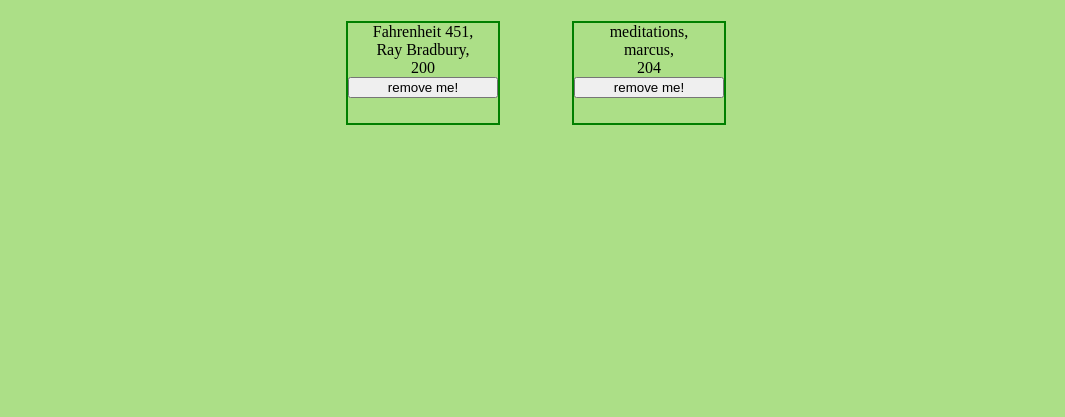
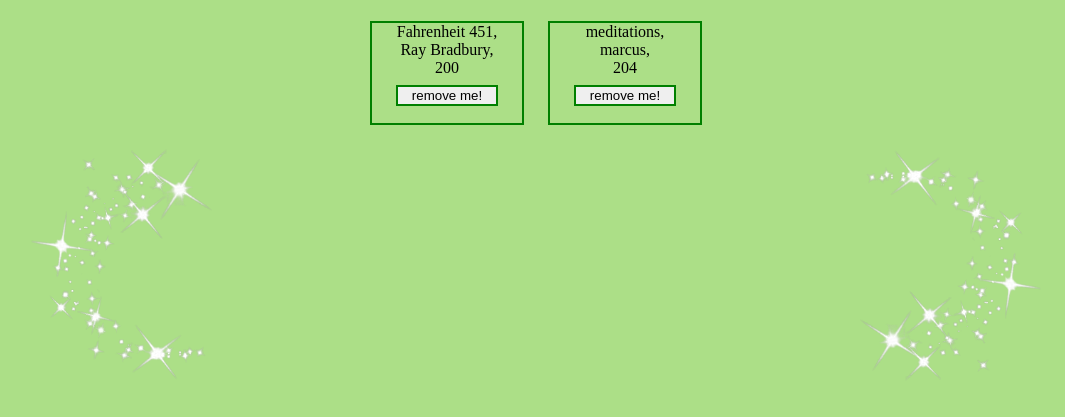
Before and after one commit to ejb1733/library, a plain HTML site: page index.html in a window 1280 px wide. Shown: the part 113-530 px from the top of the page, without its empty margins (104-1169 px from the left). Drawn offline with Linux system fonts and the light colour scheme.

Commit message:
Add wrap for books -- 4 per row

```diff
--- a/index.html
+++ b/index.html
@@ -39,8 +39,12 @@
         </form>
     </div>
 
-    <div>
+    <div id="footer">
+        <img src="./pngtree-decorative-white-sparkling-effect-187405-png-image_1739928-removebg-preview.png"
+        width = 256px />
 
+        <img class='glitter' src="./pngtree-decorative-white-sparkling-effect-187405-png-image_1739928-removebg-preview.png"
+        width = 256px />
     </div>
 </body>
 </html>
--- a/style.css
+++ b/style.css
@@ -7,6 +7,10 @@ body {
 
 #header {
     display: flex;
+}
+
+.glitter {
+    transform: rotate(180deg);
 }
 
 .fairy {
@@ -21,13 +25,18 @@ h1 {
 #container {
     display: flex;
     justify-content: center;
+    width: 720px;
+    flex-wrap: wrap;
 }
 
 #container .book {
+    display: flex;
+    flex-direction: column;
+    align-items: center;
     width: 150px;
     height: 100px;
     border: 2px solid green;
-    margin: 12px 36px;
+    margin: 12px 12px;
     text-align: center;
 }
 
@@ -36,8 +45,10 @@ h1 {
     flex-direction: column;
 }
 
-.removebtn {
-    margin-top: 4px;
+.book button {
+    margin-top: 8px;
+    width: 102px;
+    border: 2px solid green;
 }
 
 #newbook {
@@ -45,3 +56,9 @@ h1 {
     justify-content: center;
     margin-bottom: 12px;
 }
+
+#footer {
+    width: 1080px;
+    display: flex;
+    justify-content: space-between;
+}
```
Also changed, not shown: app.js (+0 -24 lines), pngtree-decorative-white-sparkling-effect-187405-png-image_1739928-removebg-preview.png (added).
